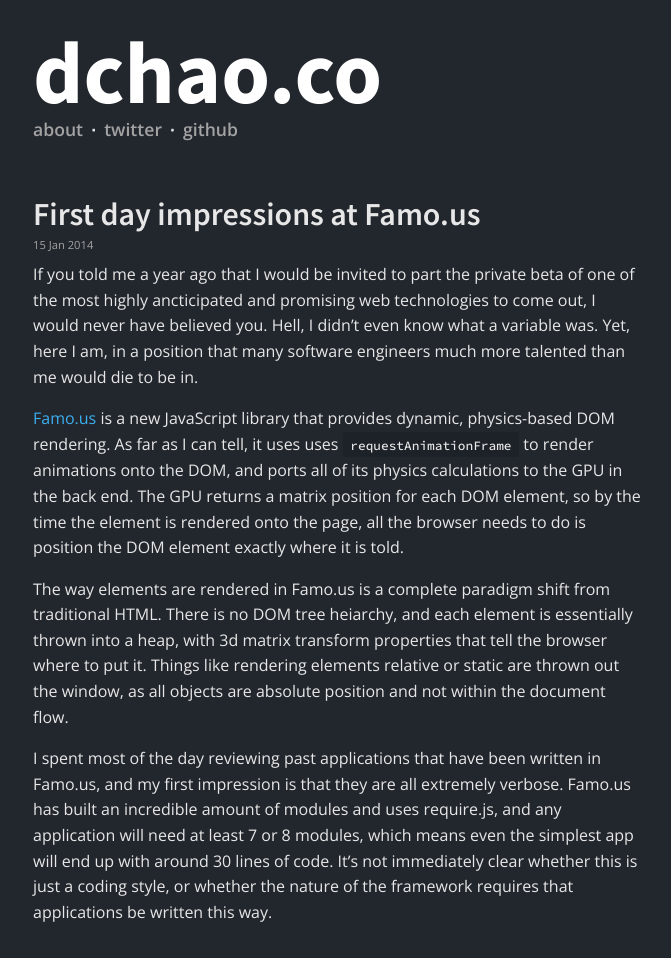
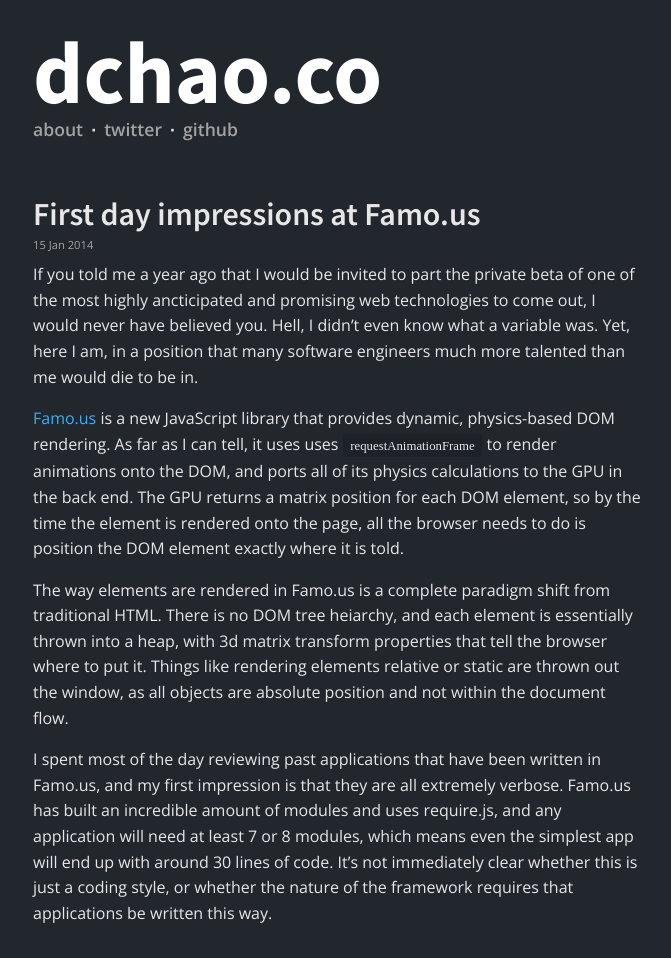
Before and after one commit to bioball/bioball.github.io, a Jekyll site: the page built from _posts/2014-01-15-first-day-impressions-at-famous.md, in a window 1280 px wide. Shown: the whole page, without its empty margins (63-734 px from the left). Built offline with Jekyll 4.4.1, drawn with Linux system fonts in a browser that asks for light colours; some web fonts are replaced; Markdown is read by kramdown in place of the engine named in the settings; comment, search, counter and statistics services are not loaded.

Commit message:
code font switch to ayuthaya

```diff
--- a/css/main.css
+++ b/css/main.css
@@ -1,6 +1,5 @@
 @import url("http://fonts.googleapis.com/css?family=Source+Sans+Pro:300,400,500,600,700");
 @import url("http://fonts.googleapis.com/css?family=Open+Sans:200,300,400,600,700,800");
-@import url("http://fonts.googleapis.com/css?family=Source+Code+Pro:500");
 article, aside, details, figcaption, figure, footer, header, hgroup, main, nav, section, summary {
   display: block; }
 
@@ -143,6 +142,16 @@ table {
   border-collapse: collapse;
   border-spacing: 0; }
 
+@font-face {
+  font-family: "Ayuthaya";
+  src: local("Ayuthaya"), url("/assets/Ayuthaya.ttf") format("ttf");
+  font-weight: 400;
+  font-style: normal; }
+@font-face {
+  font-family: "Ayuthaya";
+  src: local("Ayuthaya"), url("/assets/Ayuthaya.ttf") format("woff");
+  font-weight: 400;
+  font-style: normal; }
 html {
   background-color: #22262d;
   color: #e7e7e7;
@@ -236,7 +245,7 @@ pre {
     padding: 0; }
 
 code {
-  font-family: "Source Code Pro";
+  font-family: "Ayuthaya";
   font-size: 0.8em;
   font-weight: 400;
   background-color: #1d2128;
--- a/css/partials/_code.sass
+++ b/css/partials/_code.sass
@@ -12,7 +12,7 @@ pre
     padding: 0
 
 code
-  font-family: "Source Code Pro"
+  font-family: "Ayuthaya"
   font-size: 0.8em
   font-weight: 400
   background-color: #1d2128
```
Also changed, not shown: css/partials/_fontscolors.sass (+12 -1 lines), assets/fonts/Ayuthaya.ttf (added), assets/fonts/Ayuthaya.woff (added).
